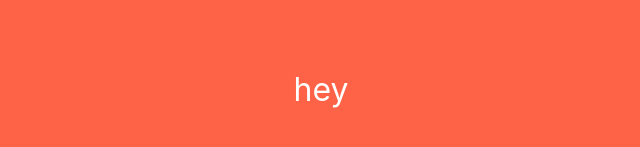
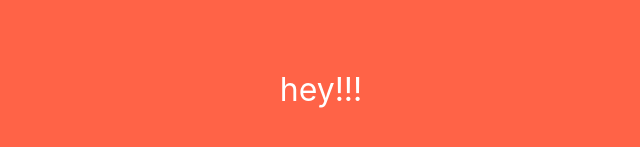
Before and after one commit to vinicius-el-khalili/reactnn, a React (Create React App) app: page / in a window 1280 px wide. Shown: the part 311-458 px from the top of the page, without its empty margins (319-959 px from the left). Built offline with nearby package versions, Linux system fonts and the light colour scheme.

Commit message:
little change in the text

```diff
--- a/src/components/ScrollContainer.tsx
+++ b/src/components/ScrollContainer.tsx
@@ -2,7 +2,7 @@ import React from "react";
 export const ScrollContainer = () => {
     return (
         <div className="ScrollContainer">
-            hey
+            hey!!!
         </div>
     )
 }
```
